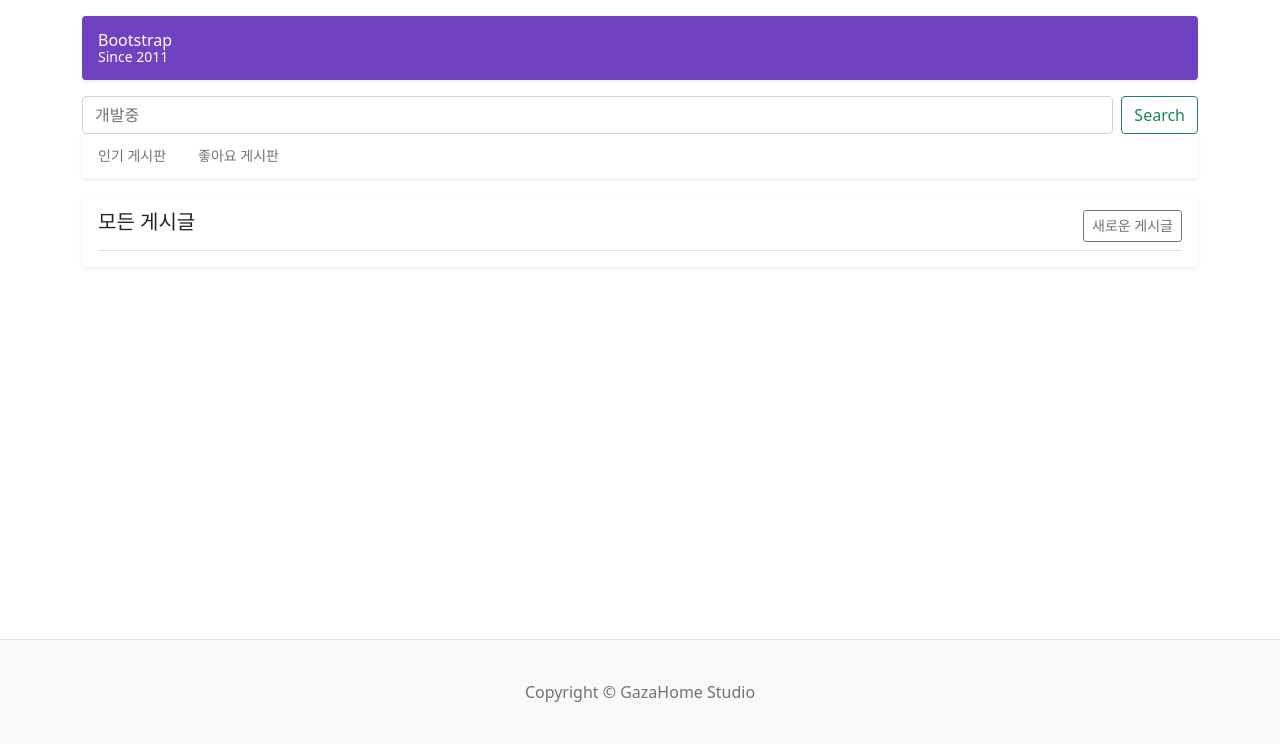
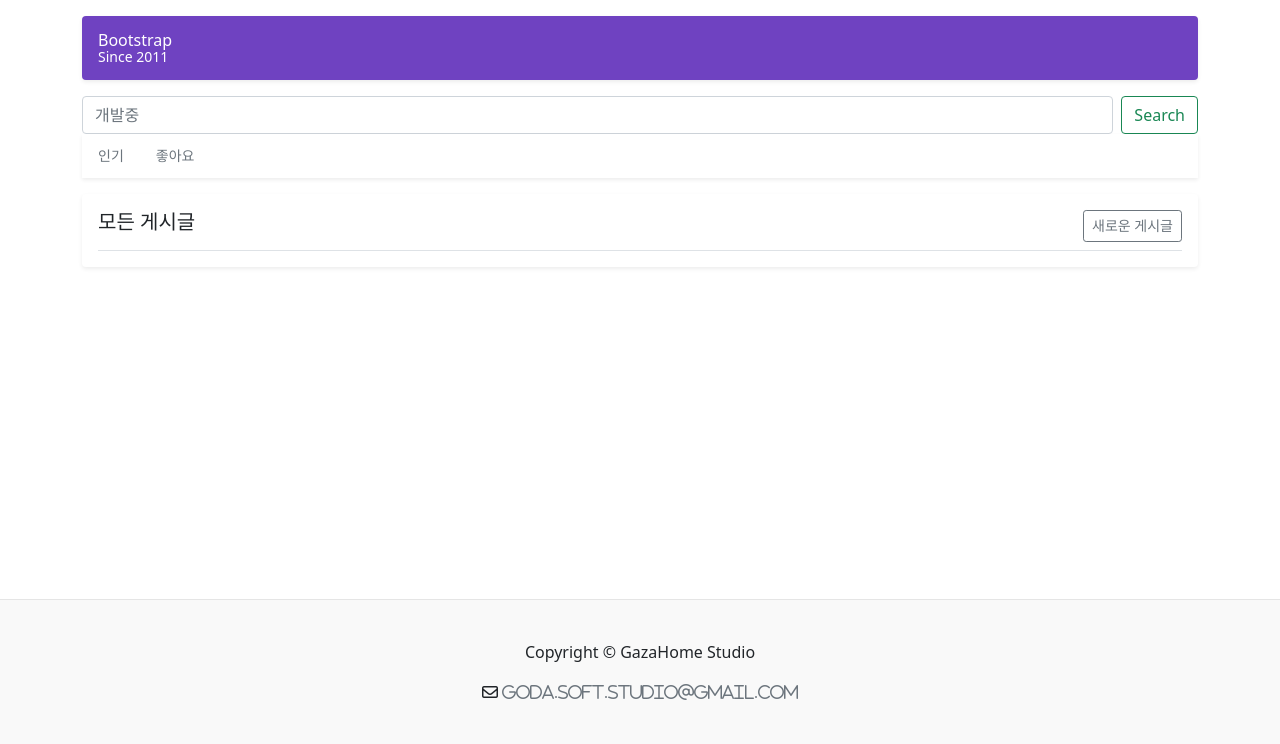
Before and after one commit to GoDa-Choe/UnvaccinatedRestaurantGuide-Gazaahome, a Django app: page /forum/ in a window 1280 px wide. Shown: the part 56-800 px from the top of the page. Run offline with Django 3.2, Linux system fonts and the light colour scheme; data that the repository does not hold is empty; some libraries are stand-ins or nearby versions.

Commit message:
Footer 이메일 contact 추기

```diff
--- a/forum/static/forum/css/footer.css
+++ b/forum/static/forum/css/footer.css
@@ -4,7 +4,6 @@
 
 .home_footer {
     padding: 2.5rem 0;
-    color: #727272;
     text-align: center;
     background-color: #f9f9f9;
     border-top: .05rem solid #e5e5e5;
--- a/forum/templates/forum/footer.html
+++ b/forum/templates/forum/footer.html
@@ -1,6 +1,9 @@
 <!-- Footer -->
 <footer class="footer mt-auto home_footer">
-    <p class="m-0 text-center">
+    <p>
         Copyright &copy; GazaHome Studio
     </p>
+    <i class="far fa-envelope"><a href="mailto:goda.soft.studio@gmail.com" class="text-decoration-none text-muted">
+        goda.soft.studio&#64gmail.com
+    </a></i>
 </footer>
--- a/forum/templates/forum/scroll_navbar.html
+++ b/forum/templates/forum/scroll_navbar.html
@@ -3,17 +3,17 @@
     <nav class="nav nav-underline" aria-label="Secondary navigation">
         {% if category %} {% comment %}Post List{% endcomment %}
 
-            {% if category == "인기 게시판" %}
-                <a class="nav-link" href="{% url 'popular_post' %}" style="color:#6f42c1;">인기 게시판</a>
+            {% if category == "인기" %}
+                <a class="nav-link" href="{% url 'popular_post' %}" style="color:#6f42c1;">인기</a>
             {% else %}
-                <a class="nav-link" href="{% url 'popular_post' %}">인기 게시판</a>
+                <a class="nav-link" href="{% url 'popular_post' %}">인기</a>
             {% endif %}
 
 
-            {% if category == "좋아요 게시판" %}
-                <a class="nav-link" href="{% url 'likes_post' %}" style="color:#6f42c1;">좋아요 게시판</a>
+            {% if category == "좋아요" %}
+                <a class="nav-link" href="{% url 'likes_post' %}" style="color:#6f42c1;">좋아요</a>
             {% else %}
-                <a class="nav-link" href="{% url 'likes_post' %}">좋아요 게시판</a>
+                <a class="nav-link" href="{% url 'likes_post' %}">좋아요</a>
             {% endif %}
 
 
@@ -40,11 +40,11 @@
             {% else %}{% comment %}Post Detail{% endcomment %}
 
             <a class="nav-link" href="{% url 'popular_post' %}">
-                인기 게시판
+                인기
             </a>
 
             <a class="nav-link" href="{% url 'likes_post' %}">
-                좋아요 게시판
+                좋아요
             </a>
 
 
--- a/forum/views.py
+++ b/forum/views.py
@@ -189,7 +189,7 @@ class LikesPostList(ListView):
         context['post_list'] = sorted(context['post_list'], key=lambda post: post.num_likes(), reverse=True)
         context['post_list'] = context['post_list'][:20]
         context['categories'] = Category.objects.all()
-        context['category'] = "좋아요 게시판"
+        context['category'] = "좋아요"
 
         return context
 
@@ -205,7 +205,7 @@ class PopularPostList(ListView):
         context = super(PopularPostList, self).get_context_data()
         context['post_list'] = context['post_list'][:20]
         context['categories'] = Category.objects.all()
-        context['category'] = "인기 게시판"
+        context['category'] = "인기"
 
         return context
 
```
